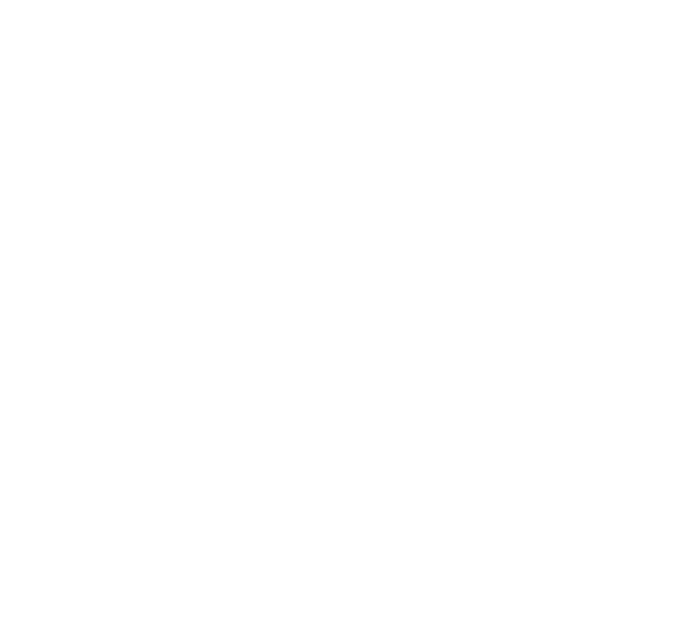
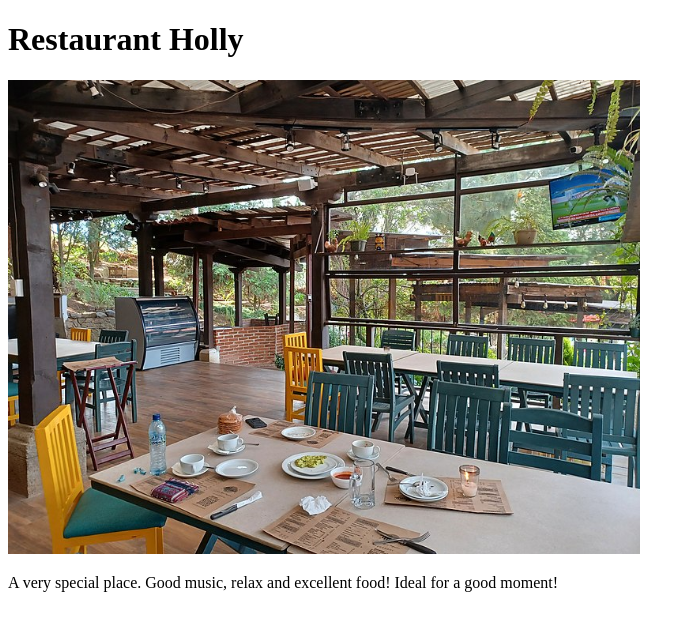
Before and after one commit to gustavobastian/restaurant, a website built with webpack: page dist/index.html in a window 1280 px wide. Shown: the whole page, without its empty margins (0-695 px from the left). Built offline with nearby package versions, Linux system fonts and the light colour scheme.

Commit message:
adding some picture

```diff
--- a/src/index.js
+++ b/src/index.js
@@ -1 +1 @@
-window.alert("working!")
+console.log("working!")
```
Also changed, not shown: dist/index.html, dist/main.js, img/restaurant.jpg (added).
